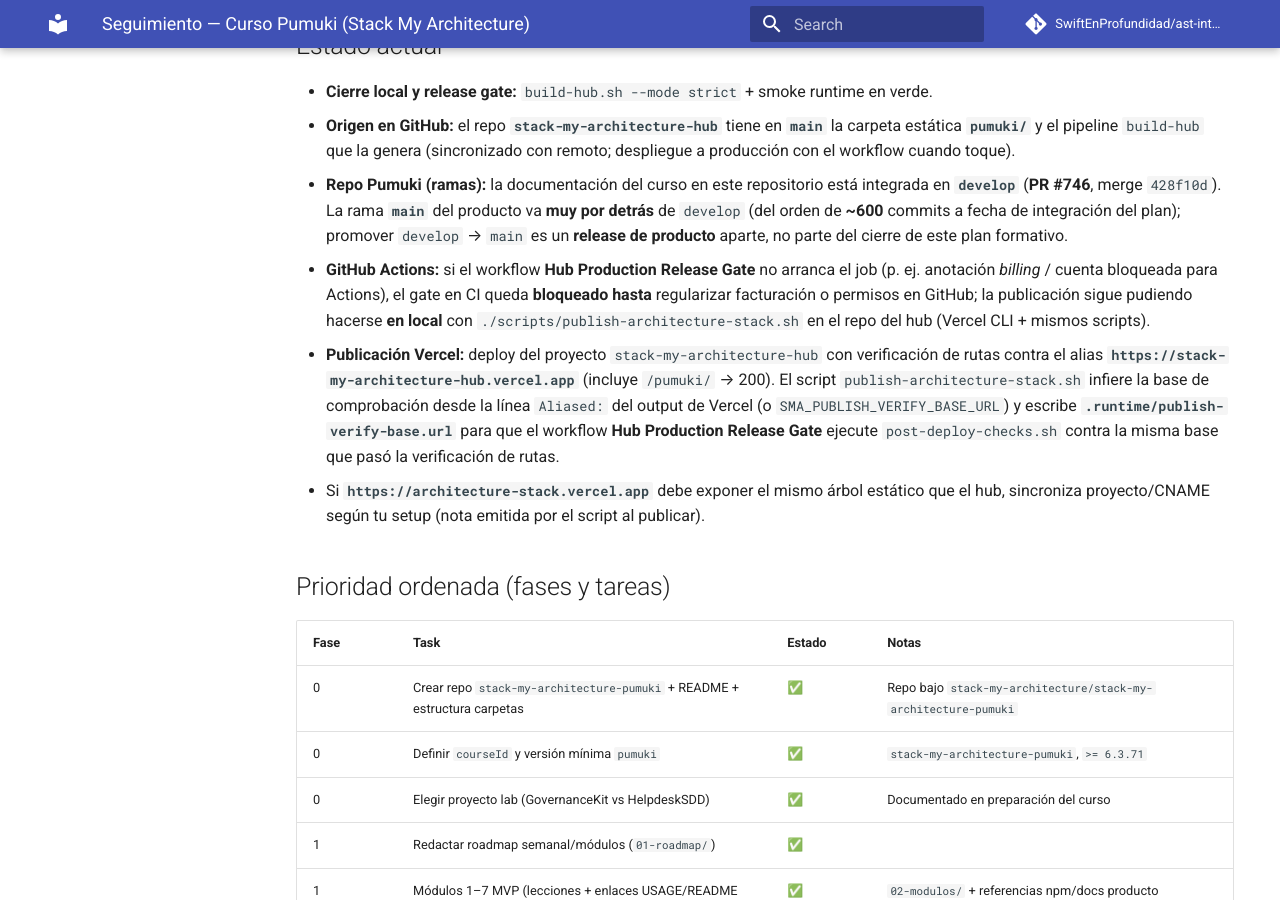
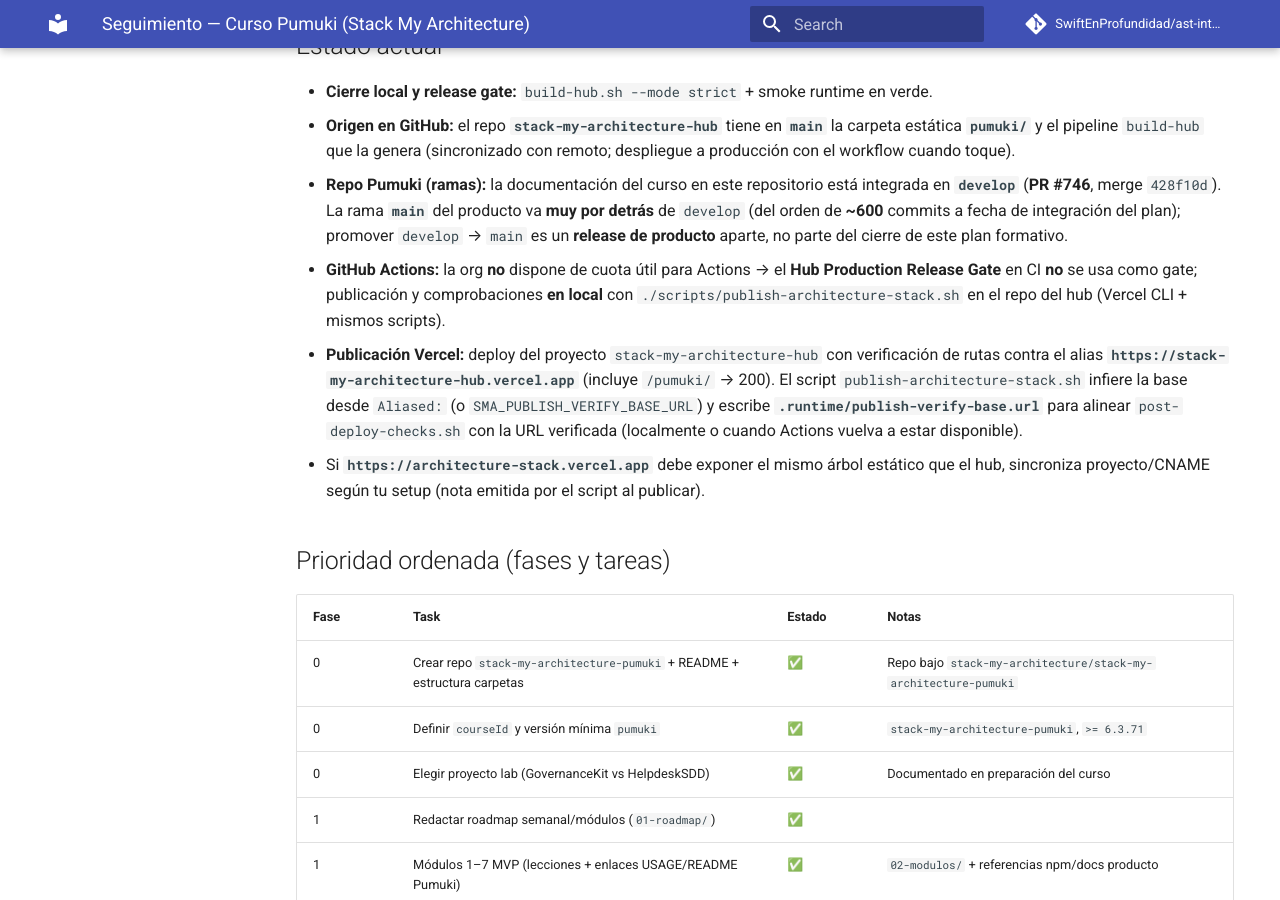
Before and after one commit to SwiftEnProfundidad/ast-intelligence-hooks, an MkDocs documentation site: the page built from docs/tracking/plan-curso-pumuki-stack-my-architecture.md, in a window 1280 px wide and 900 px high, scrolled down 1045 px. Built offline with MkDocs 1.6.1 and Material for MkDocs 9.7.7, drawn with Linux system fonts in a browser that asks for light colours; comment, search, counter and statistics services are not loaded.

Commit message:
docs(tracking): política sin cuota GitHub Actions — merge sin gate CI remoto

```diff
--- a/docs/tracking/plan-curso-pumuki-stack-my-architecture.md
+++ b/docs/tracking/plan-curso-pumuki-stack-my-architecture.md
@@ -28,8 +28,8 @@ Iniciativa formativa: quinto curso del ecosistema Stack My Architecture. **No**
 - **Cierre local y release gate:** `build-hub.sh --mode strict` + smoke runtime en verde.
 - **Origen en GitHub:** el repo **`stack-my-architecture-hub`** tiene en **`main`** la carpeta estática **`pumuki/`** y el pipeline `build-hub` que la genera (sincronizado con remoto; despliegue a producción con el workflow cuando toque).
 - **Repo Pumuki (ramas):** la documentación del curso en este repositorio está integrada en **`develop`** (**PR #746**, merge `428f10d`). La rama **`main`** del producto va **muy por detrás** de `develop` (del orden de **~600** commits a fecha de integración del plan); promover `develop` → `main` es un **release de producto** aparte, no parte del cierre de este plan formativo.
-- **GitHub Actions:** si el workflow **Hub Production Release Gate** no arranca el job (p. ej. anotación *billing* / cuenta bloqueada para Actions), el gate en CI queda **bloqueado hasta** regularizar facturación o permisos en GitHub; la publicación sigue pudiendo hacerse **en local** con `./scripts/publish-architecture-stack.sh` en el repo del hub (Vercel CLI + mismos scripts).
-- **Publicación Vercel:** deploy del proyecto `stack-my-architecture-hub` con verificación de rutas contra el alias **`https://stack-my-architecture-hub.vercel.app`** (incluye `/pumuki/` → 200). El script `publish-architecture-stack.sh` infiere la base de comprobación desde la línea `Aliased:` del output de Vercel (o `SMA_PUBLISH_VERIFY_BASE_URL`) y escribe **`.runtime/publish-verify-base.url`** para que el workflow **Hub Production Release Gate** ejecute `post-deploy-checks.sh` contra la misma base que pasó la verificación de rutas.
+- **GitHub Actions:** la org **no** dispone de cuota útil para Actions → el **Hub Production Release Gate** en CI **no** se usa como gate; publicación y comprobaciones **en local** con `./scripts/publish-architecture-stack.sh` en el repo del hub (Vercel CLI + mismos scripts).
+- **Publicación Vercel:** deploy del proyecto `stack-my-architecture-hub` con verificación de rutas contra el alias **`https://stack-my-architecture-hub.vercel.app`** (incluye `/pumuki/` → 200). El script `publish-architecture-stack.sh` infiere la base desde `Aliased:` (o `SMA_PUBLISH_VERIFY_BASE_URL`) y escribe **`.runtime/publish-verify-base.url`** para alinear `post-deploy-checks.sh` con la URL verificada (localmente o cuando Actions vuelva a estar disponible).
 - Si **`https://architecture-stack.vercel.app`** debe exponer el mismo árbol estático que el hub, sincroniza proyecto/CNAME según tu setup (nota emitida por el script al publicar).
 
 ## Prioridad ordenada (fases y tareas)
```
Also changed, not shown: docs/tracking/plan-activo-de-trabajo.md (+2 -1 lines).
